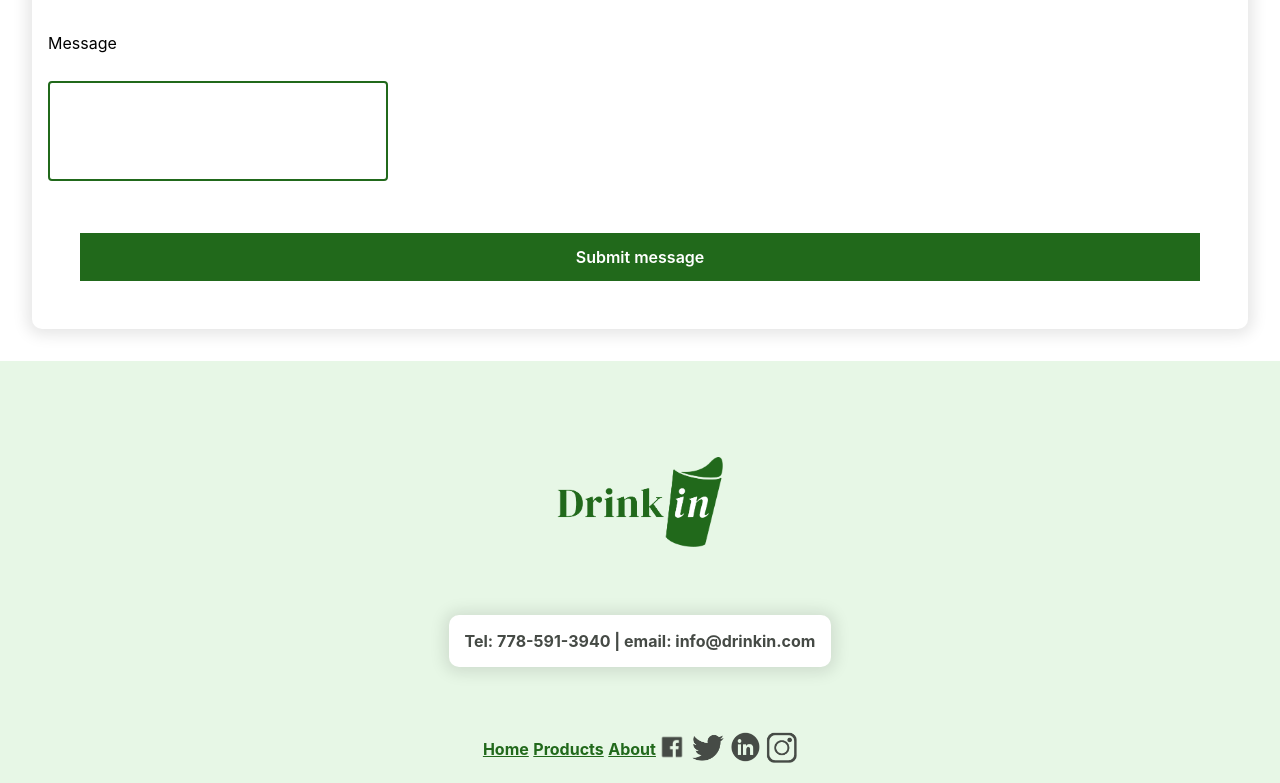
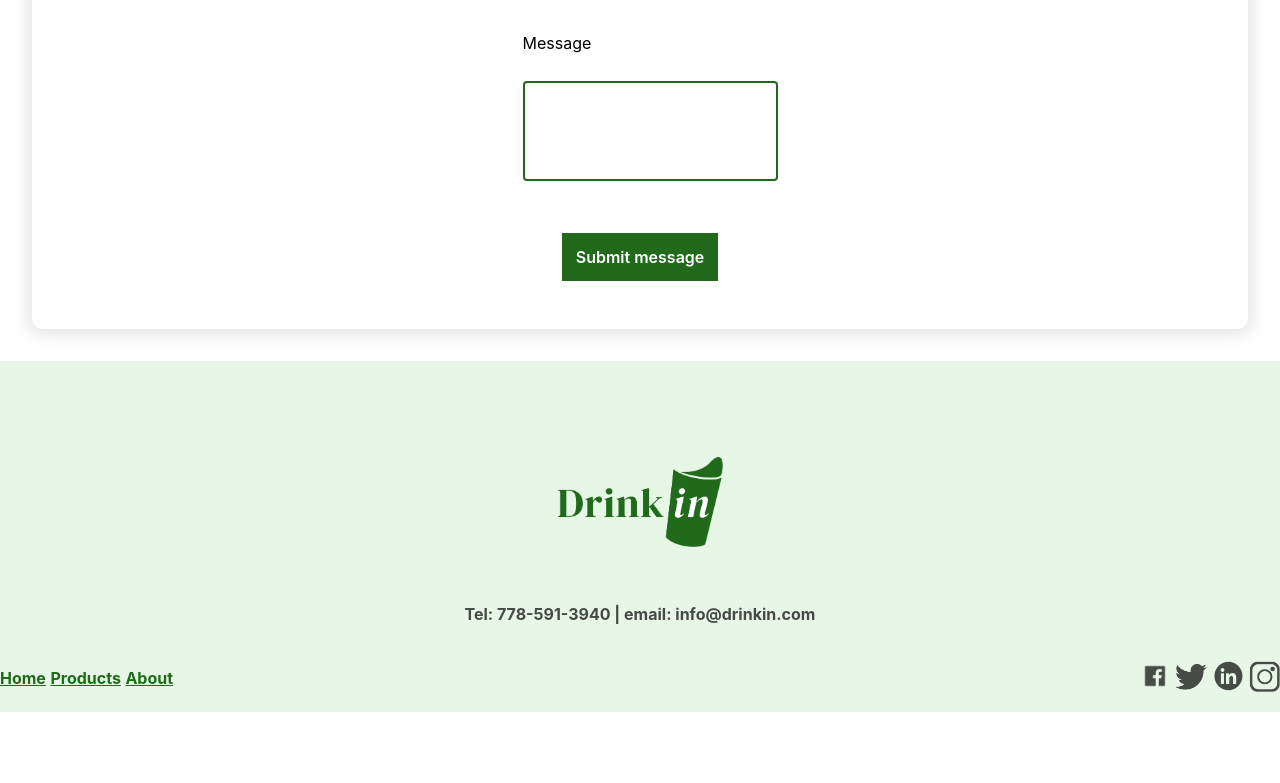
Before and after one commit to anappleshop/project02-team10, a plain HTML site: page about.html in a window 1280 px wide. Shown: the part 2600-3383 px from the top of the page. After the commit the page ends 3312 px from the top, so only its background shows below. Drawn offline with Linux system fonts and the light colour scheme; a web font is replaced by a local one.

Commit message:
Fixed Footer and contact us

```diff
--- a/about.html
+++ b/about.html
@@ -111,7 +111,7 @@
   </div>
 
   <div class="footer-child">
-    <h4 class="contact-us">Tel: 778-591-3940  |  email: info@drinkin.com</h4>
+    <h4 class="grey">Tel: 778-591-3940  |  email: info@drinkin.com</h4>
   </div>
 
   <div class="footer-child footer-child-lastline">
--- a/css/main.css
+++ b/css/main.css
@@ -498,6 +498,7 @@ margin: 2rem;
   justify-content: space-between;
   flex-direction: row;
   align-items: center;
+  width: 100%;
 }
 
 .social:hover, .social:focus{
@@ -517,7 +518,7 @@ margin: 2rem;
 }
 
 
-.contact-us{
+.grey{
   color: #454A45;
 }
 
@@ -602,6 +603,8 @@ opacity: 0.5;
 .contact-item{
   display: flex;
   flex-direction: column;
+  justify-content: center;
+  margin: auto;
 
 }
 
```
Also changed, not shown: index.html (+1 -1 lines), product_catalogue.html (+1 -1 lines), style_guide.html (+1 -1 lines).
